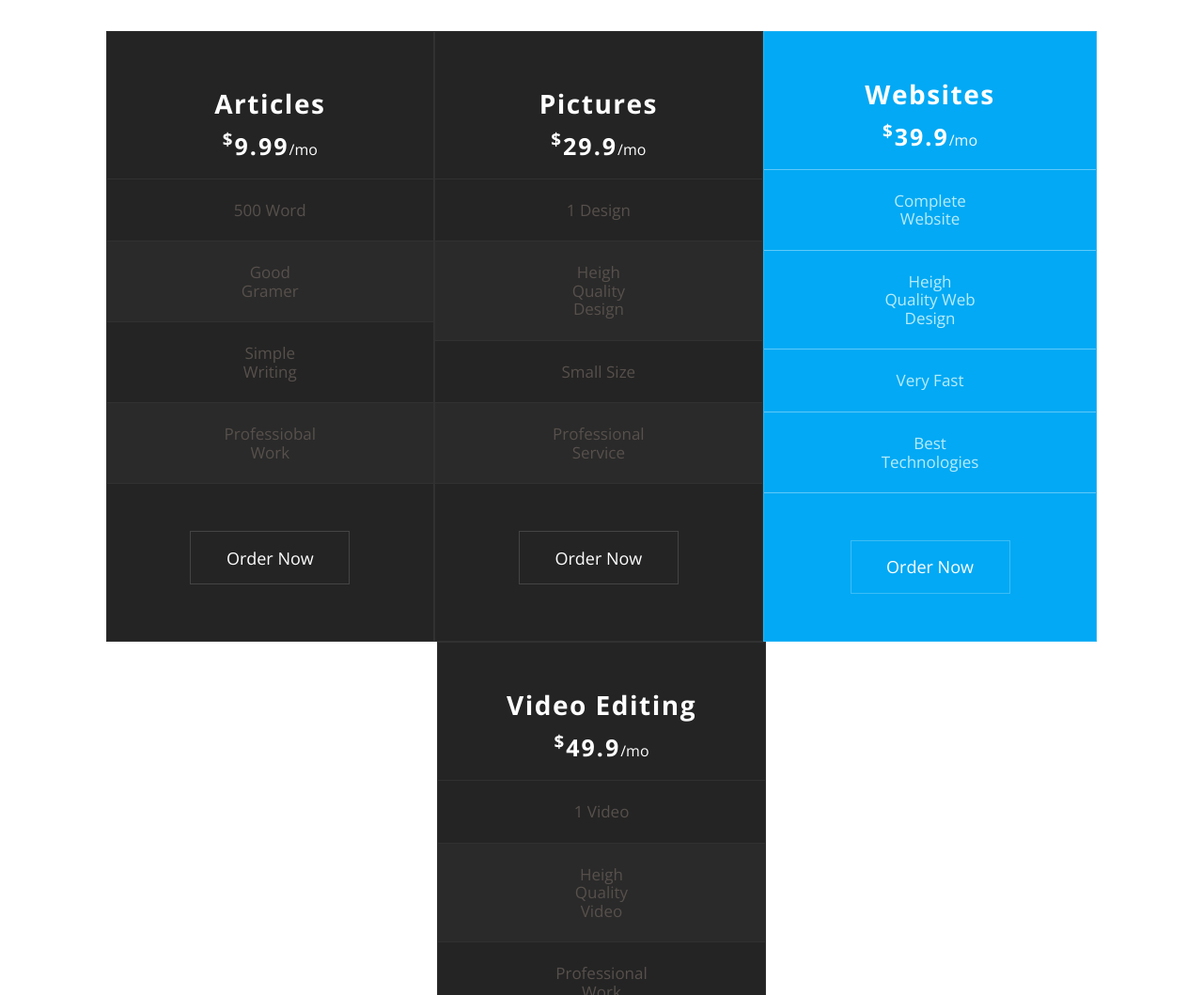
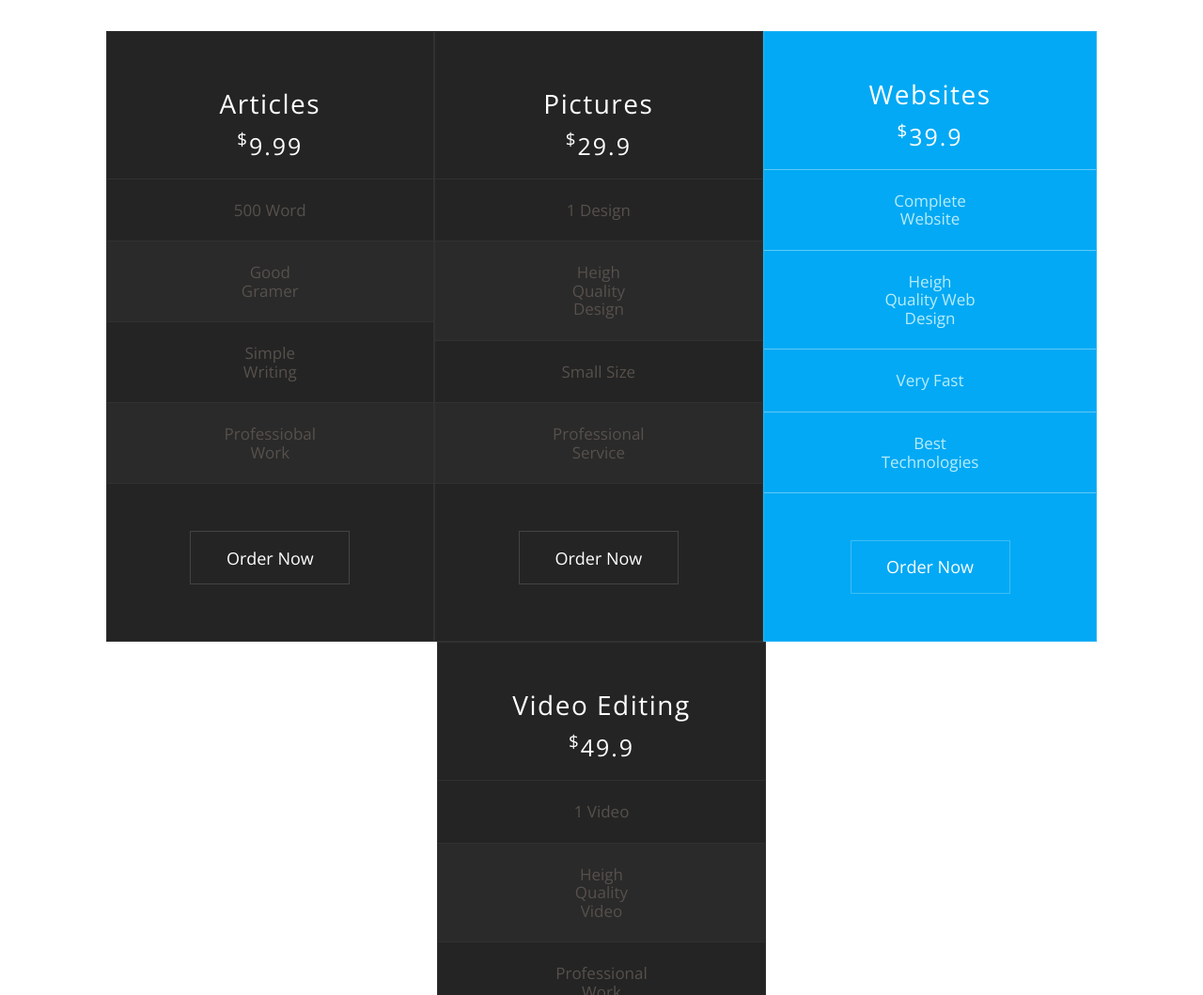
Before and after one commit to a7m3d000/L--Noah, a plain HTML site: page index.html in a window 1280 px wide. Shown: the part 6900-7959 px from the top of the page at 94% size. Drawn offline with nearby package versions, Linux system fonts and the light colour scheme.

Commit message:
Edit Pricing Section

```diff
--- a/css/main.css
+++ b/css/main.css
@@ -1365,6 +1365,7 @@ ul {
     font-size: 28px;
     margin-bottom: 15px;
     letter-spacing: 1.5px;
+    font-weight: normal;
 }
 
 .pricing .plan .price {
@@ -1372,7 +1373,6 @@ ul {
 }
 
 .pricing .plan span {
-    font-weight: bold;
     font-size: 25px;
     letter-spacing: 2px;
     margin-bottom: 50px;
--- a/index.html
+++ b/index.html
@@ -366,7 +366,7 @@
                     <div class="plan">
                         <h3>Articles</h3>
                         <div class="price">
-                            <span><sup>$</sup>9.99</span>/mo
+                            <span><sup>$</sup>9.99</span>
                         </div>
                         <ul>
                             <li>500 Word</li>
@@ -379,7 +379,7 @@
                     <div class="plan">
                         <h3>Pictures</h3>
                         <div class="price">
-                            <span><sup>$</sup>29.9</span>/mo
+                            <span><sup>$</sup>29.9</span>
                         </div>
                         <ul>
                             <li>1 Design</li>
@@ -392,7 +392,7 @@
                     <div class="plan premium">
                         <h3>Websites</h3>
                         <div class="price">
-                            <span><sup>$</sup>39.9</span>/mo
+                            <span><sup>$</sup>39.9</span>
                         </div>
                         <ul>
                             <li>Complete Website</li>
@@ -405,7 +405,7 @@
                     <div class="plan">
                         <h3>Video Editing</h3>
                         <div class="price">
-                            <span><sup>$</sup>49.9</span>/mo
+                            <span><sup>$</sup>49.9</span>
                         </div>
                         <ul>
                             <li>1 Video</li>
```
